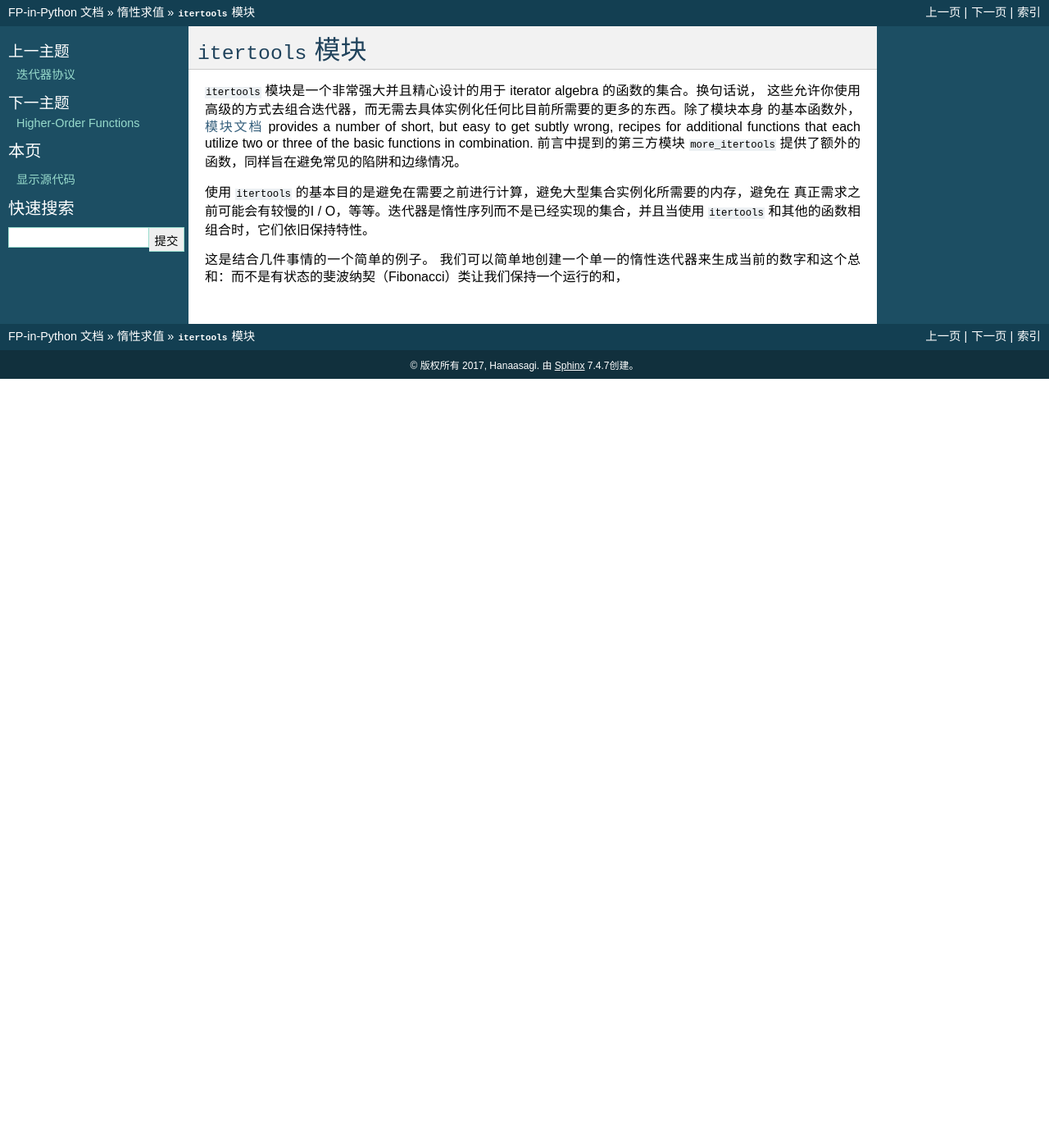
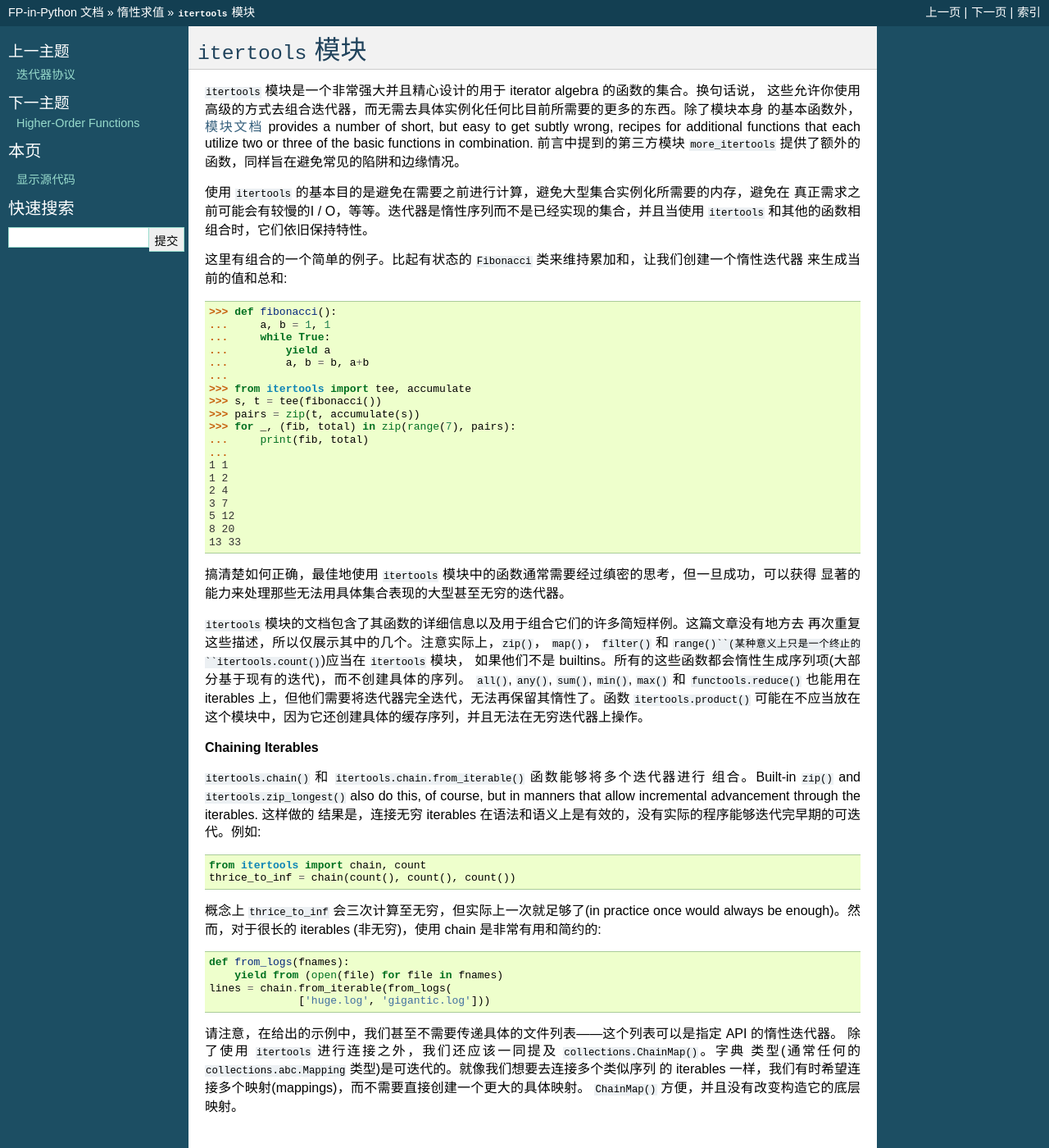
Before and after one commit to Hanaasagi/FP-in-python-zh, a Sphinx documentation site: the page built from source/module_itertools.rst, in a window 1280 px wide and 1400 px high. Shown: the whole window at 82% size. Built offline with Sphinx 7.4.7, drawn with Linux system fonts in a browser that asks for light colours.

Commit message:
finish module:itertools chapter

```diff
--- a/source/module_itertools.rst
+++ b/source/module_itertools.rst
@@ -11,4 +11,60 @@ functions that each utilize two or three of the basic functions in combination.
 真正需求之前可能会有较慢的I / O，等等。迭代器是惰性序列而不是已经实现的集合，并且当使用 ``itertools``
 和其他的函数相组合时，它们依旧保持特性。
 
-这是结合几件事情的一个简单的例子。 我们可以简单地创建一个单一的惰性迭代器来生成当前的数字和这个总和：而不是有状态的斐波纳契（Fibonacci）类让我们保持一个运行的和，
+这里有组合的一个简单的例子。比起有状态的 ``Fibonacci`` 类来维持累加和，让我们创建一个惰性迭代器
+来生成当前的值和总和::
+
+    >>> def fibonacci():
+    ...     a, b = 1, 1
+    ...     while True:
+    ...         yield a
+    ...         a, b = b, a+b
+    ...
+    >>> from itertools import tee, accumulate
+    >>> s, t = tee(fibonacci())
+    >>> pairs = zip(t, accumulate(s))
+    >>> for _, (fib, total) in zip(range(7), pairs):
+    ...     print(fib, total)
+    ...
+    1 1
+    1 2
+    2 4
+    3 7
+    5 12
+    8 20
+    13 33
+
+搞清楚如何正确，最佳地使用 ``itertools`` 模块中的函数通常需要经过缜密的思考，但一旦成功，可以获得
+显著的能力来处理那些无法用具体集合表现的大型甚至无穷的迭代器。
+
+``itertools`` 模块的文档包含了其函数的详细信息以及用于组合它们的许多简短样例。这篇文章没有地方去
+再次重复这些描述，所以仅展示其中的几个。注意实际上，``zip()``， ``map()``， ``filter()`` 和
+``range()``(某种意义上只是一个终止的 ``itertools.count()``)应当在 ``itertools`` 模块，
+如果他们不是 builtins。所有的这些函数都会惰性生成序列项(大部分基于现有的迭代)，而不创建具体的序列。
+``all()``, ``any()``, ``sum()``, ``min()``, ``max()`` 和 ``functools.reduce()``
+也能用在 iterables 上，但他们需要将迭代器完全迭代，无法再保留其惰性了。函数 ``itertools.product()``
+可能在不应当放在这个模块中，因为它还创建具体的缓存序列，并且无法在无穷迭代器上操作。
+
+**Chaining Iterables**
+
+``itertools.chain()`` 和 ``itertools.chain.from_iterable()`` 函数能够将多个迭代器进行
+组合。Built-in ``zip()`` and ``itertools.zip_longest()`` also do this, of course,
+but in manners that allow incremental advancement through the iterables. 这样做的
+结果是，连接无穷 iterables 在语法和语义上是有效的，没有实际的程序能够迭代完早期的可迭代。例如::
+
+    from itertools import chain, count
+    thrice_to_inf = chain(count(), count(), count())
+
+概念上 ``thrice_to_inf`` 会三次计算至无穷，但实际上一次就足够了(in practice once would
+always be enough)。然而，对于很长的 iterables (非无穷)，使用 chain 是非常有用和简约的::
+
+    def from_logs(fnames):
+        yield from (open(file) for file in fnames)
+    lines = chain.from_iterable(from_logs(
+                  ['huge.log', 'gigantic.log']))
+
+请注意，在给出的示例中，我们甚至不需要传递具体的文件列表——这个列表可以是指定 API 的惰性迭代器。
+除了使用 ``itertools`` 进行连接之外，我们还应该一同提及 ``collections.ChainMap()``。字典
+类型(通常任何的 ``collections.abc.Mapping`` 类型)是可迭代的。就像我们想要去连接多个类似序列
+的 iterables 一样，我们有时希望连接多个映射(mappings)，而不需要直接创建一个更大的具体映射。
+``ChainMap()`` 方便，并且没有改变构造它的底层映射。
```
